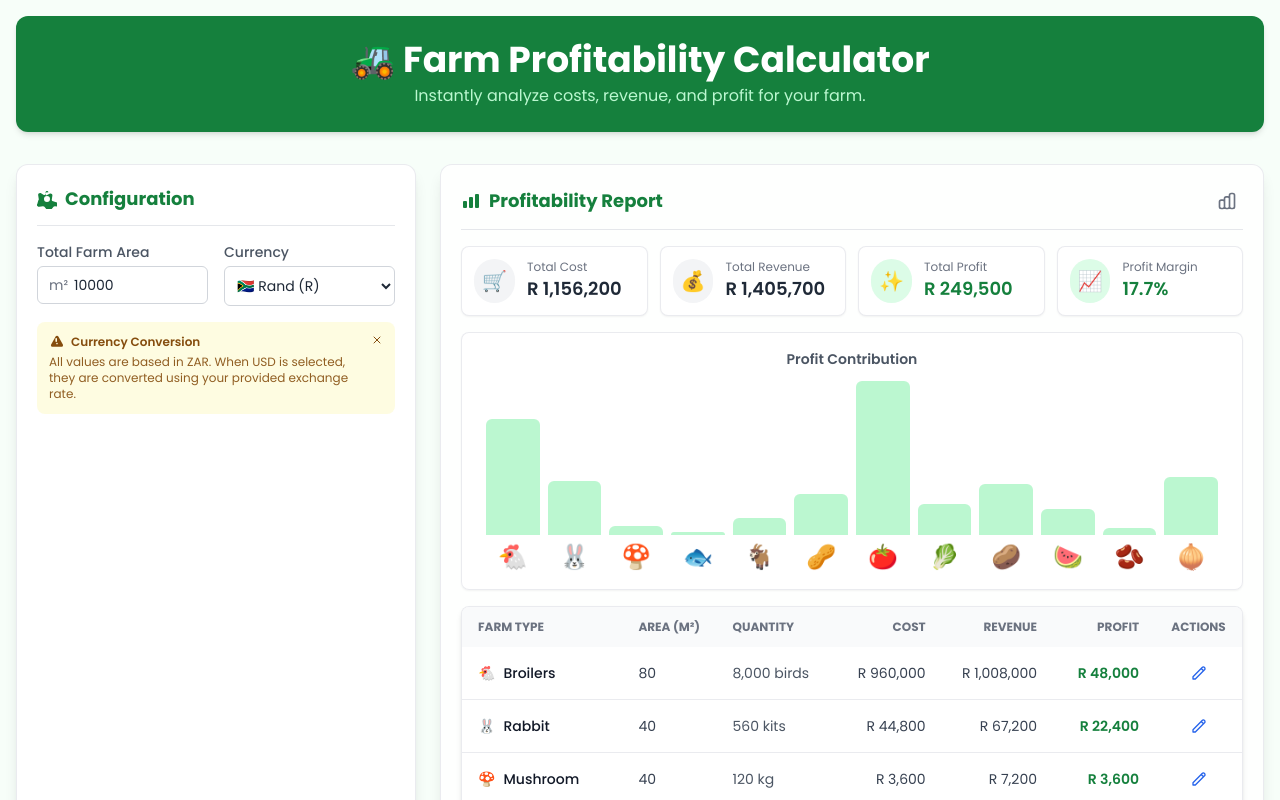
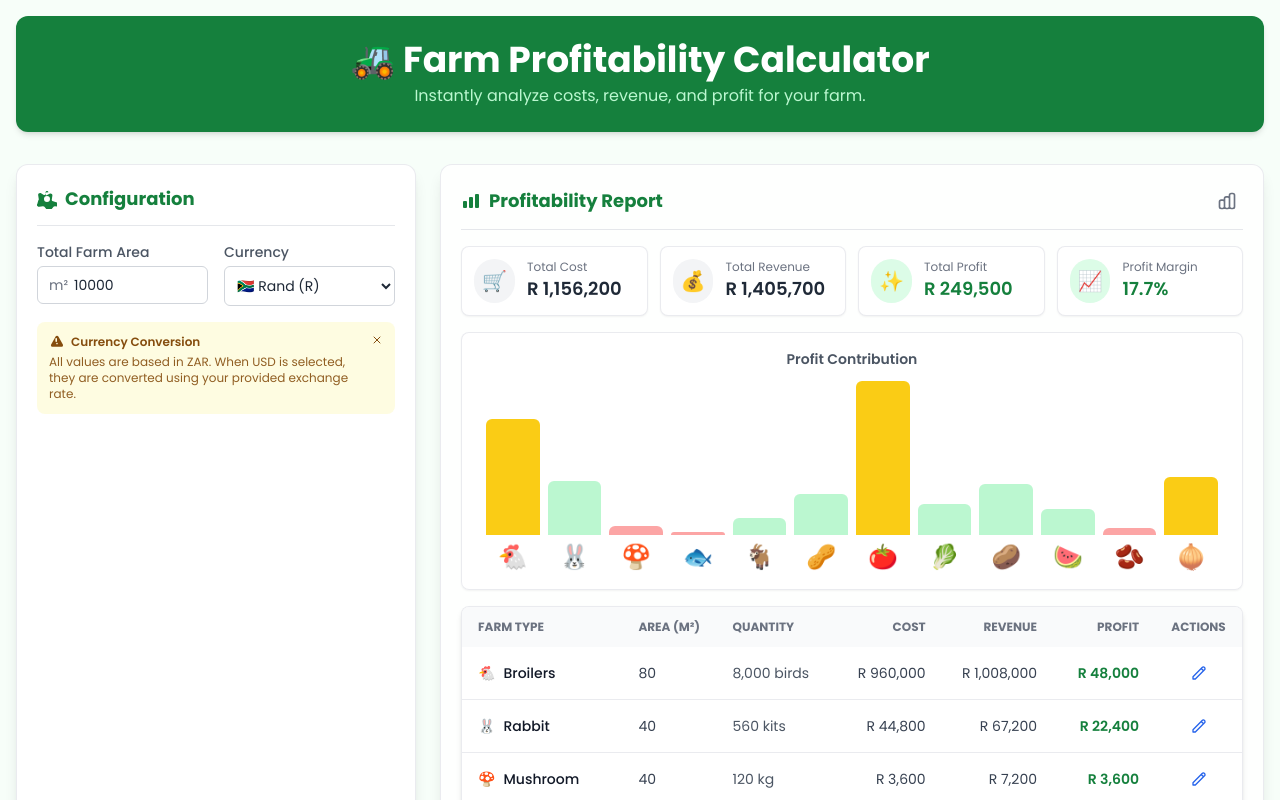
Before and after one commit to masuuk/FarmKalk, a React (Vite) app: page / in a window 1280 px wide. Shown: the top 800 px of the page. Built offline with nearby package versions, Linux system fonts and the light colour scheme.

Commit message:
feat(ProfitChart): Highlight top and bottom performing farms
Visually distinguishes the top 3 most profitable farms with a gold bar and the bottom 3 profitable farms with a red bar to provide clearer insights into performance.

```diff
--- a/components/ProfitChart.tsx
+++ b/components/ProfitChart.tsx
@@ -10,6 +10,11 @@ interface ProfitChartProps {
 const ProfitChart: React.FC<ProfitChartProps> = ({ results, formatCurrency }) => {
     const profitableFarms = results.filter(r => r.profit > 0 && r.name !== "Utilities & road");
     const maxProfit = Math.max(...profitableFarms.map(r => r.profit), 0);
+
+    // Sort farms by profit to identify tallest and shortest bars
+    const sortedFarms = [...profitableFarms].sort((a, b) => b.profit - a.profit);
+    const tallestNames = new Set(sortedFarms.slice(0, 3).map(f => f.name));
+    const shortestNames = new Set(sortedFarms.slice(-3).map(f => f.name));
 
     if (maxProfit === 0) {
         return (
@@ -25,10 +30,18 @@ const ProfitChart: React.FC<ProfitChartProps> = ({ results, formatCurrency }) =>
             <div className="w-full h-48 flex items-end justify-around gap-2 px-2">
                 {profitableFarms.map((item) => {
                     const barHeight = (item.profit / maxProfit) * 100;
+
+                    let barColorClasses = "bg-green-200 hover:bg-green-400"; // Default
+                    if (tallestNames.has(item.name)) {
+                        barColorClasses = "bg-yellow-400 hover:bg-yellow-500"; // Gold for tallest
+                    } else if (shortestNames.has(item.name)) {
+                        barColorClasses = "bg-red-300 hover:bg-red-400"; // Red for shortest
+                    }
+
                     return (
                         <div key={item.name} className="flex-1 flex flex-col items-center h-full justify-end group">
                             <div
-                                className="w-full bg-green-200 hover:bg-green-400 rounded-t-md transition-all duration-300 ease-in-out cursor-pointer relative"
+                                className={`w-full ${barColorClasses} rounded-t-md transition-all duration-300 ease-in-out cursor-pointer relative`}
                                 style={{ height: `${barHeight}%` }}
                                 title={`${item.name}: ${formatCurrency(item.profit)}`}
                             >
```
